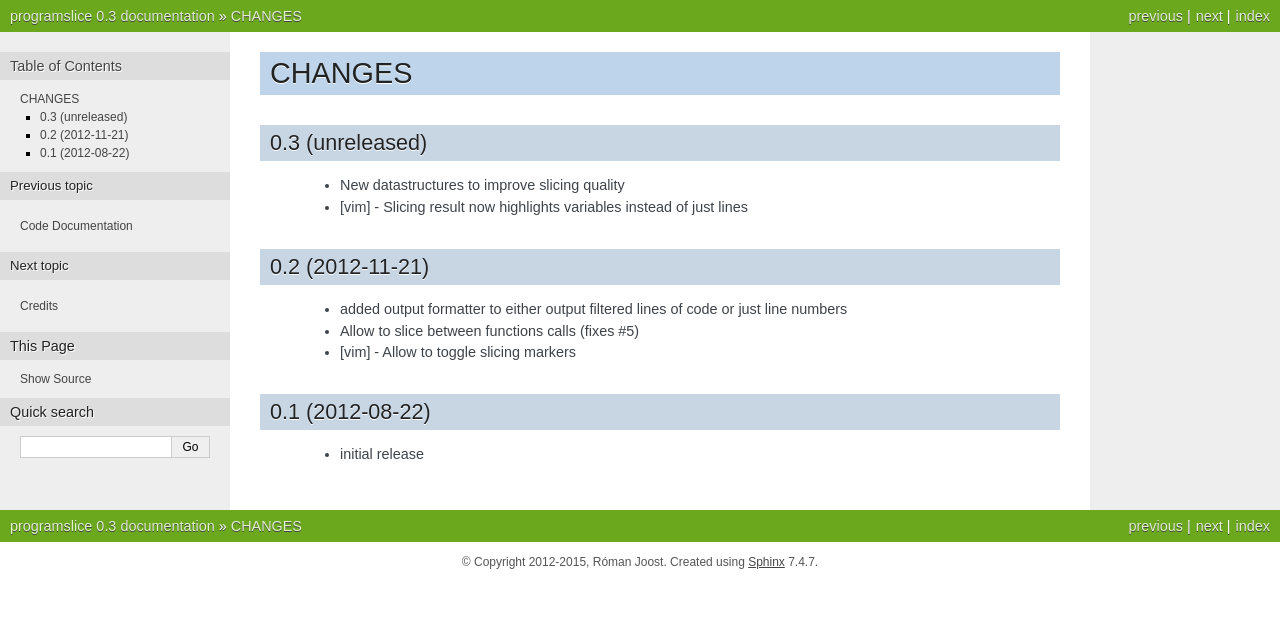
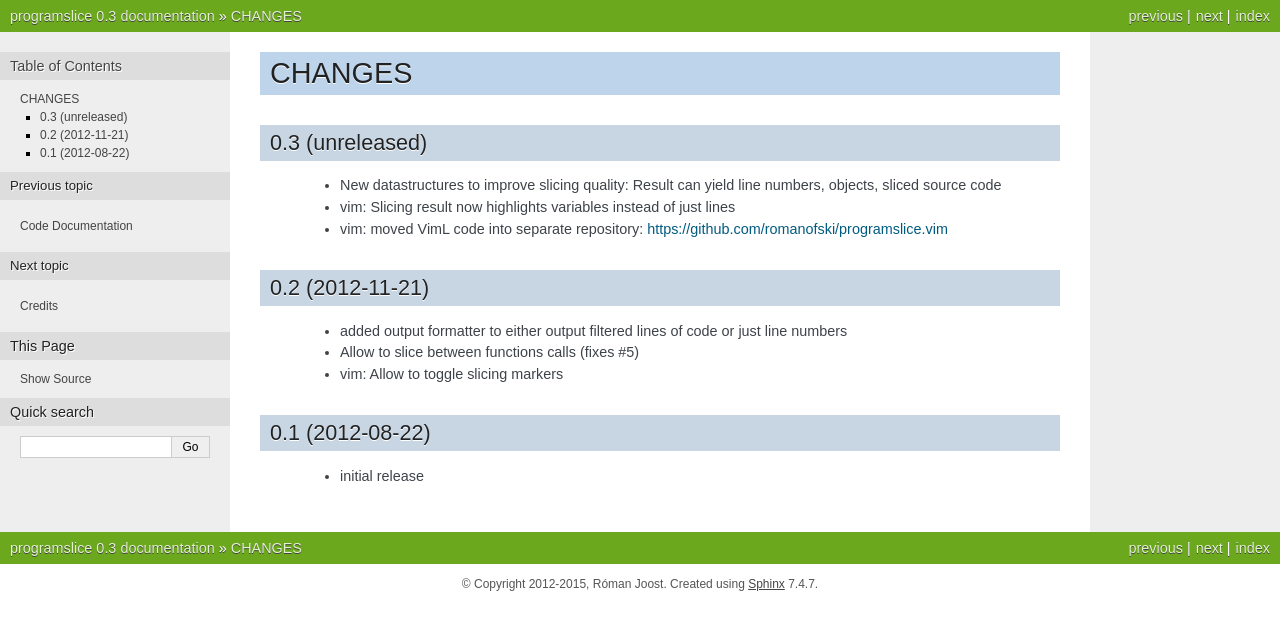
Before and after one commit to romanofski/programslice, a Sphinx documentation site: the page built from docs/CHANGES.rst, in a window 1280 px wide. Shown: the top 630 px of the page. Built offline with Sphinx 7.4.7, drawn with Linux system fonts in a browser that asks for light colours; formulas are drawn with MathJax 3.

Commit message:
docs: updated vim changes

```diff
--- a/docs/CHANGES.rst
+++ b/docs/CHANGES.rst
@@ -4,18 +4,18 @@ CHANGES
 0.3 (unreleased)
 ----------------
 
-    * New datastructures to improve slicing quality
-    * [vim] - Slicing result now highlights variables instead of just lines
+    * New datastructures to improve slicing quality: Result can yield
+      line numbers, objects, sliced source code
+    * vim: Slicing result now highlights variables instead of just lines
+    * vim: moved VimL code into separate repository: `<https://github.com/romanofski/programslice.vim>`_
 
 0.2 (2012-11-21)
 ----------------
 
     * added output formatter to either output filtered lines of code or
       just line numbers
-
     * Allow to slice between functions calls (fixes #5)
-
-    * [vim] - Allow to toggle slicing markers
+    * vim: Allow to toggle slicing markers
 
 
 0.1 (2012-08-22)
--- a/docs/index.rst
+++ b/docs/index.rst
@@ -18,7 +18,6 @@ Static analysis tool for python programs to see depending lines of code.
 
    intro
    development
-   vim
    commandline-api
    code-documentation
    CHANGES
```
Also changed, not shown: docs/vim.rst (deleted, +0 -7 lines).
